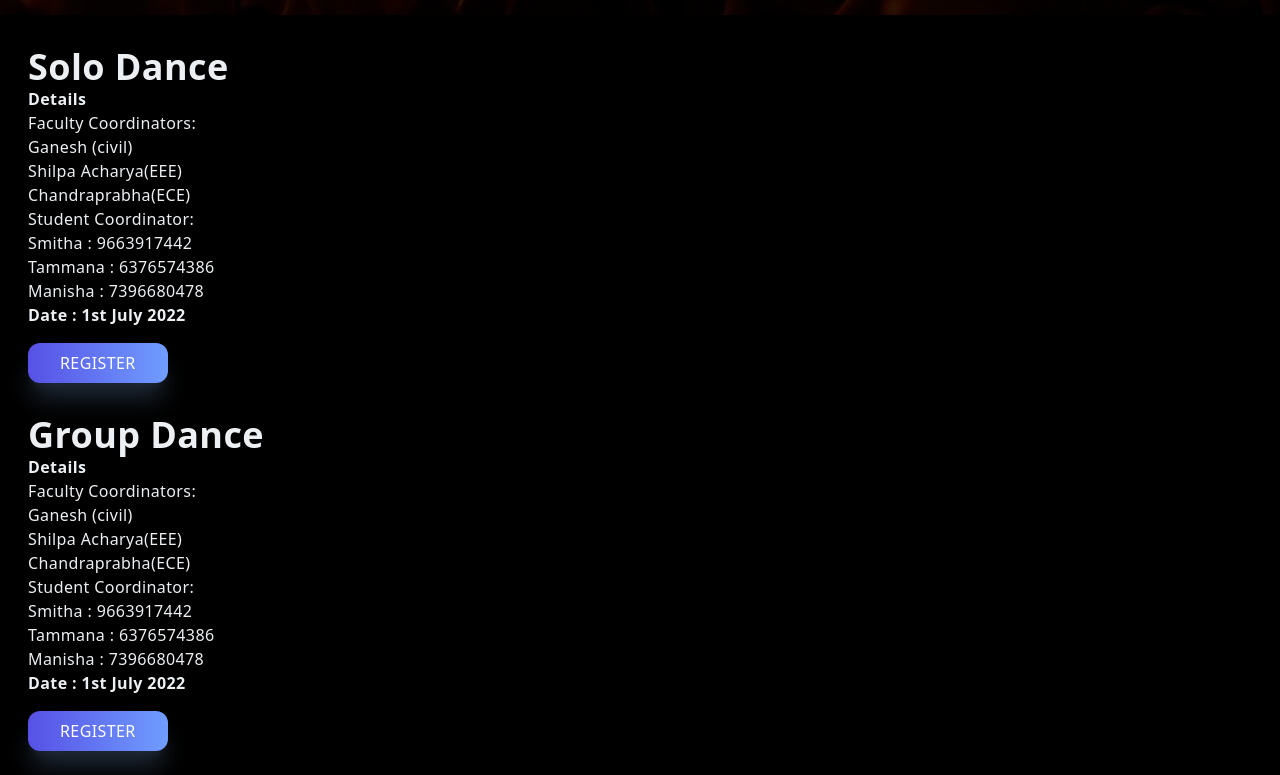
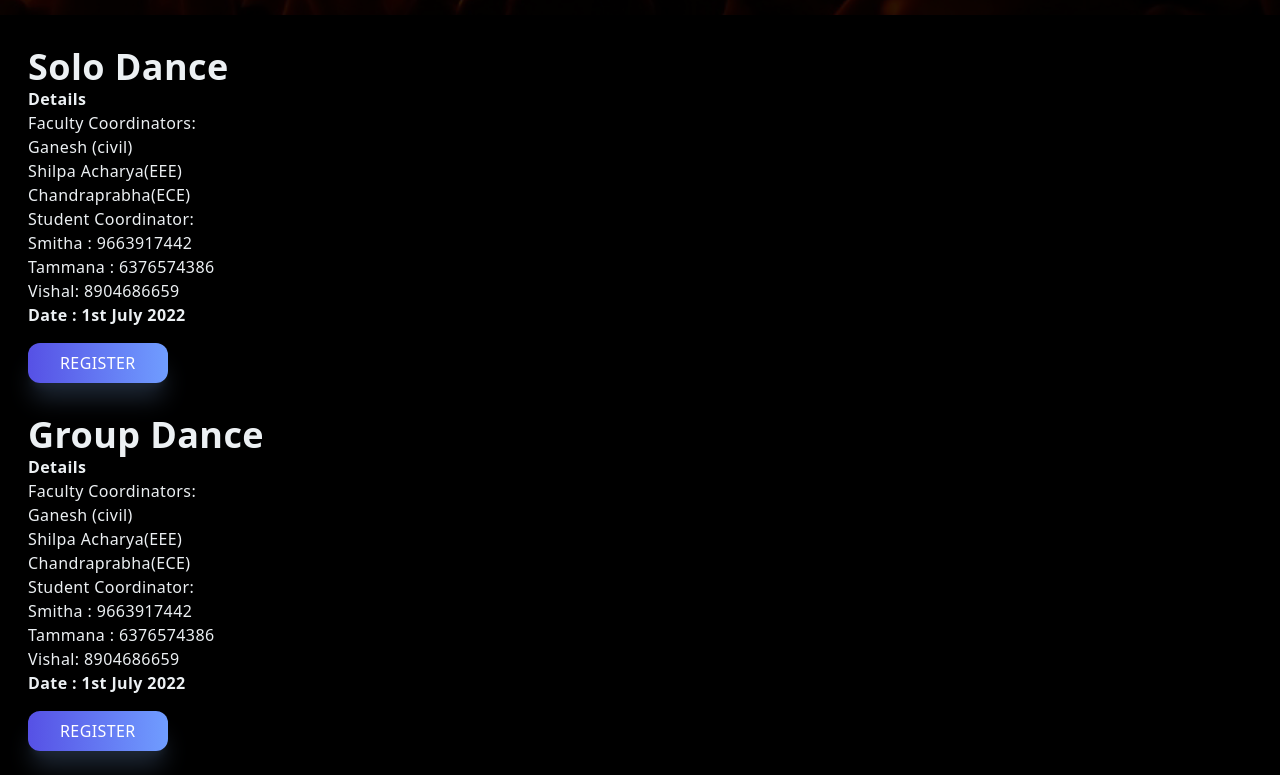
Before and after one commit to Shivang-stack/colosseum-website, a Next.js app: page /onstage in a window 1280 px wide. Shown: the part 305-1080 px from the top of the page. Built offline with nearby package versions, Linux system fonts and the light colour scheme.

Commit message:
changes done

```diff
--- a/pages/onstage.jsx
+++ b/pages/onstage.jsx
@@ -34,7 +34,7 @@ const onstage = () => {
           Student Coordinator:<br/>
           Smitha : 9663917442 <br/>
           Tammana : 6376574386<br/>
-          Manisha : 7396680478
+          Vishal: 8904686659
           </p>
           <h4>Date  : 1st July 2022 </h4>
 
@@ -58,7 +58,7 @@ const onstage = () => {
           Student Coordinator:<br/>
           Smitha : 9663917442 <br/>
           Tammana : 6376574386<br/>
-          Manisha : 7396680478
+          Vishal: 8904686659
           </p>
           <h4>Date  : 1st July 2022</h4>
 
@@ -145,8 +145,8 @@ const onstage = () => {
           Geetha(ME)<br/>
           Tanuja(MBA)<br/>
           Student Coordinators:<br/>
-          Meghna-8431550151<br/>
-          Madhura-9113818484<br/>
+          Keerthi:7259970624<br/>
+          Madhura:9113818484<br/>
           </p>
           <h4>Date  : 1st July 2022 </h4>
 
```
